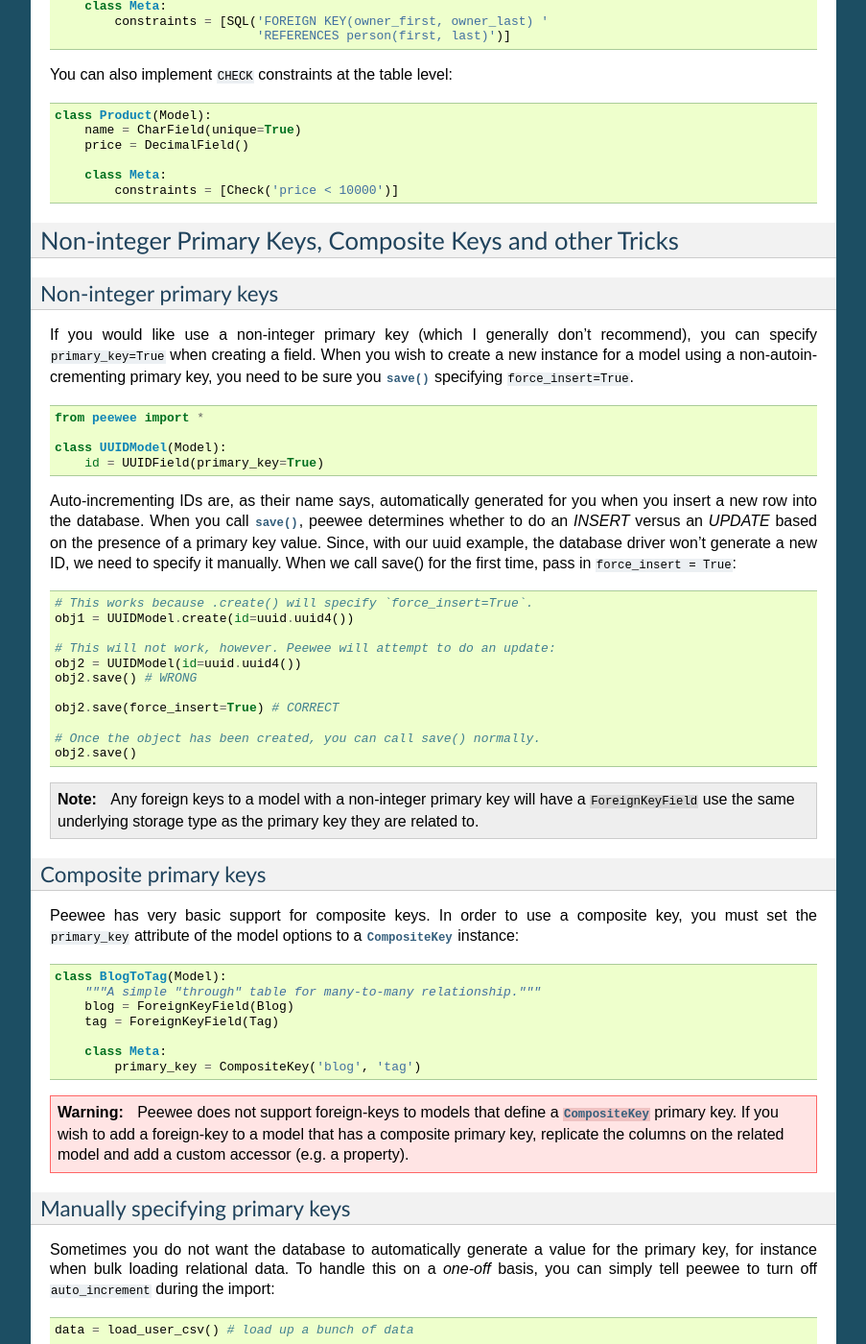
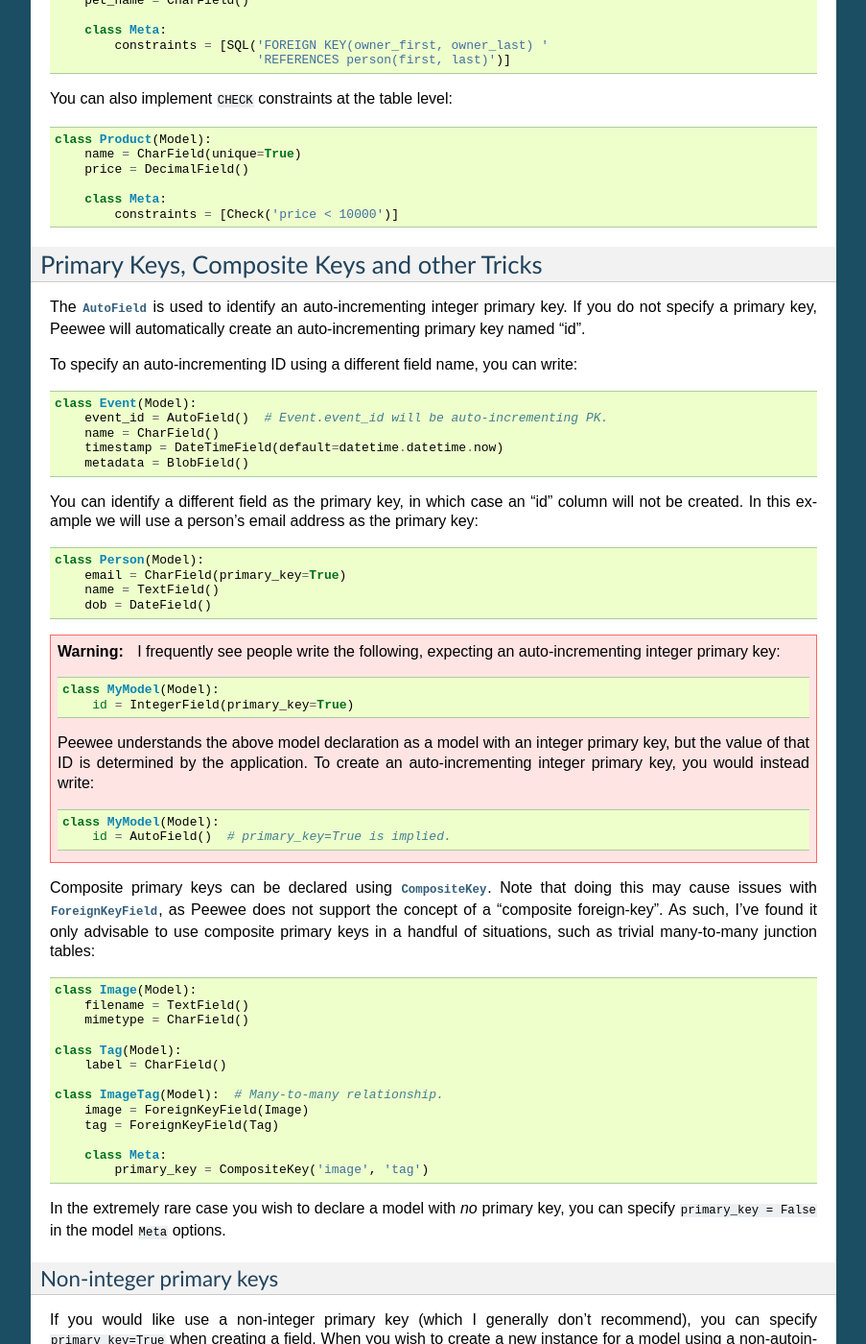
Before and after one commit to coleifer/peewee, a Sphinx documentation site: the page built from docs/peewee/models.rst, in a window 1280 px wide and 1400 px high, scrolled down 15159 px. Shown: the whole window at 96% size, without its empty margins (198-1101 px from the left). Built offline with Sphinx 7.4.7, drawn with Linux system fonts in a browser that asks for light colours; pages that are not in the unit, such as notebooks, are missing from menus; the version number could not be read and is left out; some of the changed text lies outside the part shown.

Commit message:
Add docs on primary keys.

```diff
--- a/docs/peewee/models.rst
+++ b/docs/peewee/models.rst
@@ -110,7 +110,8 @@ an example:
 
 In the above example, because none of the fields are initialized with
 ``primary_key=True``, an auto-incrementing primary key will automatically be
-created and named "id".
+created and named "id". Peewee uses :py:class:`AutoField` to signify an
+auto-incrementing integer primary key, which implies ``primary_key=True``.
 
 There is one special type of field, :py:class:`ForeignKeyField`, which allows
 you to represent foreign-key relationships between models in an intuitive way:
@@ -149,11 +150,11 @@ Field types table
 =====================   =================   =================   =================
 Field Type              Sqlite              Postgresql          MySQL
 =====================   =================   =================   =================
+``AutoField``           integer             serial              integer
+``BigAutoField``        integer             bigserial           bigint
 ``IntegerField``        integer             integer             integer
 ``BigIntegerField``     integer             bigint              bigint
 ``SmallIntegerField``   integer             smallint            smallint
-``AutoField``           integer             serial              integer
-``BigAutoField``        integer             bigserial           bigint
 ``IdentityField``       not supported       int identity        not supported
 ``FloatField``          real                real                real
 ``DoubleField``         real                double precision    double precision
@@ -1010,8 +1011,76 @@ You can also implement ``CHECK`` constraints at the table level:
 
 .. _non_integer_primary_keys:
 
-Non-integer Primary Keys, Composite Keys and other Tricks
----------------------------------------------------------
+Primary Keys, Composite Keys and other Tricks
+---------------------------------------------
+
+The :py:class:`AutoField` is used to identify an auto-incrementing integer
+primary key. If you do not specify a primary key, Peewee will automatically
+create an auto-incrementing primary key named "id".
+
+To specify an auto-incrementing ID using a different field name, you can write:
+
+.. code-block:: python
+
+    class Event(Model):
+        event_id = AutoField()  # Event.event_id will be auto-incrementing PK.
+        name = CharField()
+        timestamp = DateTimeField(default=datetime.datetime.now)
+        metadata = BlobField()
+
+You can identify a different field as the primary key, in which case an "id"
+column will not be created. In this example we will use a person's email
+address as the primary key:
+
+.. code-block:: python
+
+    class Person(Model):
+        email = CharField(primary_key=True)
+        name = TextField()
+        dob = DateField()
+
+.. warning::
+    I frequently see people write the following, expecting an auto-incrementing
+    integer primary key:
+
+    .. code-block:: python
+
+        class MyModel(Model):
+            id = IntegerField(primary_key=True)
+
+    Peewee understands the above model declaration as a model with an integer
+    primary key, but the value of that ID is determined by the application. To
+    create an auto-incrementing integer primary key, you would instead write:
+
+    .. code-block:: python
+
+        class MyModel(Model):
+            id = AutoField()  # primary_key=True is implied.
+
+Composite primary keys can be declared using :py:class:`CompositeKey`. Note
+that doing this may cause issues with :py:class:`ForeignKeyField`, as Peewee
+does not support the concept of a "composite foreign-key". As such, I've found
+it only advisable to use composite primary keys in a handful of situations,
+such as trivial many-to-many junction tables:
+
+.. code-block:: python
+
+    class Image(Model):
+        filename = TextField()
+        mimetype = CharField()
+
+    class Tag(Model):
+        label = CharField()
+
+    class ImageTag(Model):  # Many-to-many relationship.
+        image = ForeignKeyField(Image)
+        tag = ForeignKeyField(Tag)
+
+        class Meta:
+            primary_key = CompositeKey('image', 'tag')
+
+In the extremely rare case you wish to declare a model with *no* primary key,
+you can specify ``primary_key = False`` in the model ``Meta`` options.
 
 Non-integer primary keys
 ^^^^^^^^^^^^^^^^^^^^^^^^
```
